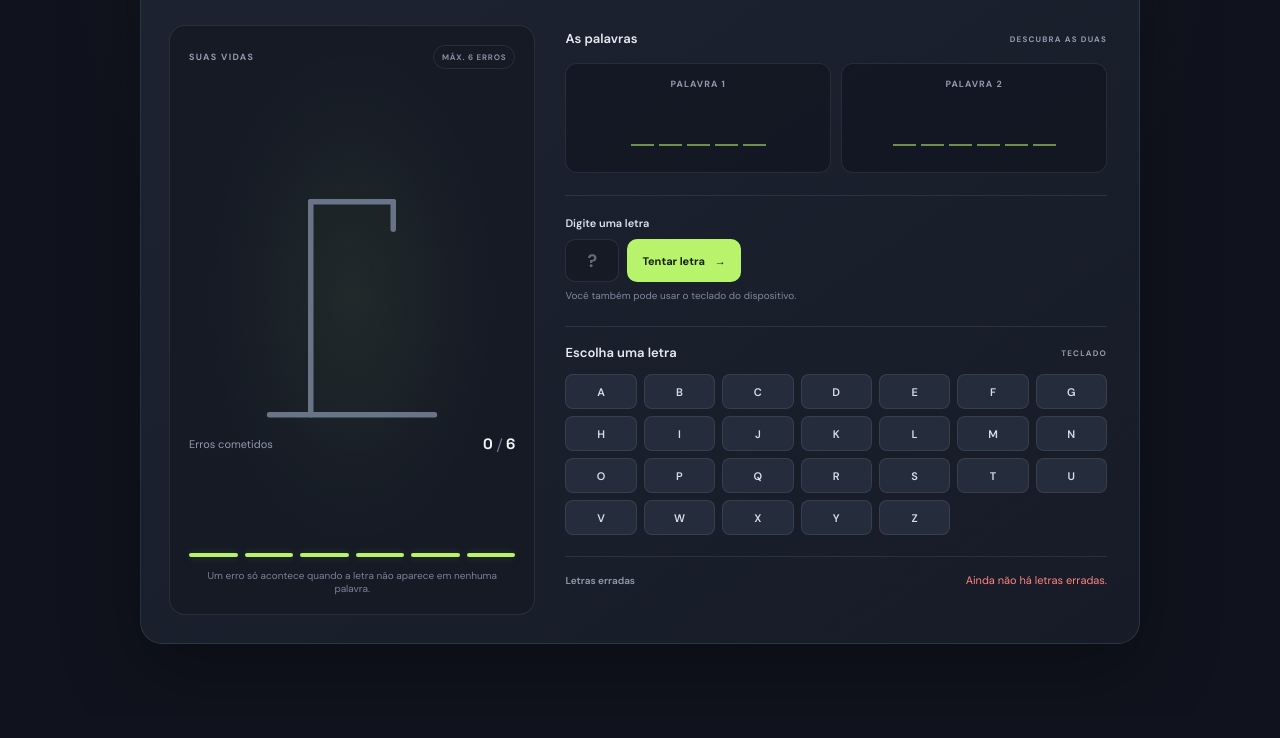
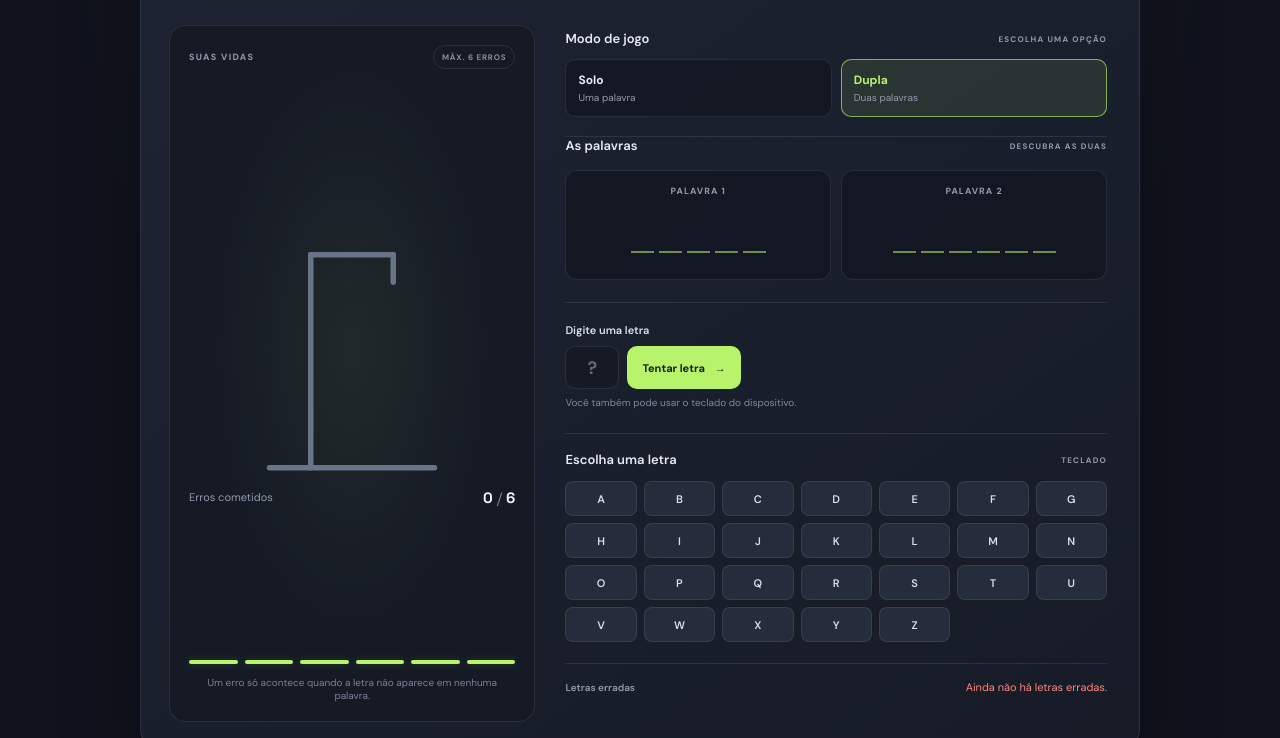
Before and after one commit to MatheusPinho-Dev-BR/JOGO-DA-FORCA, a website: page public/index.html in a window 1280 px wide. Shown: the part 299-1037 px from the top of the page. Before the commit the page ends 1015 px from the top, so only its background shows below. Drawn offline with Linux system fonts and the light colour scheme.

Commit message:
Add solo and duo game modes
Co-authored-by: Copilot <223556219+Copilot@users.noreply.github.com>

```diff
--- a/public/index.html
+++ b/public/index.html
@@ -5,7 +5,7 @@
     <meta name="viewport" content="width=device-width, initial-scale=1">
     <meta name="theme-color" content="#10131d">
     <meta name="description" content="Descubra duas palavras ao mesmo tempo neste jogo da forca em modo dueto.">
-    <title>Jogo da Forca — Modo Dueto</title>
+    <title>Jogo da Forca</title>
     <link rel="stylesheet" href="style.css">
   </head>
   <body>
@@ -14,7 +14,7 @@
         <span class="brand-mark" aria-hidden="true">F</span>
         <span>Jogo da <strong>Forca</strong></span>
       </a>
-      <span class="header-label">DESAFIO EM DUPLA</span>
+      <span class="header-label">ESCOLHA SEU MODO</span>
       <button id="new-game" class="new-game-button" type="button">
         <span aria-hidden="true">↻</span>
         Novo jogo
@@ -25,9 +25,9 @@
       <section class="game-card" aria-labelledby="game-title">
         <div class="game-heading">
           <div>
-            <p class="eyebrow">DUAS PALAVRAS, UMA FORCA</p>
-            <h1 id="game-title">Modo Dueto<span>.</span></h1>
-            <p class="game-subtitle">Adivinhe as duas palavras antes de acabar suas seis vidas.</p>
+            <p class="eyebrow">ESCOLHA COMO JOGAR</p>
+            <h1 id="game-title">Jogo da Forca<span>.</span></h1>
+            <p class="game-subtitle">Jogue sozinho com uma palavra ou em dupla com duas.</p>
           </div>
           <p id="game-status" class="game-status" role="status" aria-live="polite">
             <span class="status-dot" aria-hidden="true"></span>
@@ -62,14 +62,31 @@
             <div class="life-indicators" aria-hidden="true">
               <span></span><span></span><span></span><span></span><span></span><span></span>
             </div>
-            <p class="panel-hint">Um erro só acontece quando a letra não aparece em nenhuma palavra.</p>
+            <p id="panel-hint" class="panel-hint">Um erro só acontece quando a letra não aparece em nenhuma palavra.</p>
           </aside>
 
           <div class="game-controls">
-            <section class="word-section" aria-label="Palavras para adivinhar">
+            <section class="mode-section" aria-labelledby="mode-title">
               <div class="section-heading">
-                <h2>As palavras</h2>
-                <span class="small-label">DESCUBRA AS DUAS</span>
+                <h2 id="mode-title">Modo de jogo</h2>
+                <span class="small-label">ESCOLHA UMA OPÇÃO</span>
+              </div>
+              <div id="mode-selector" class="mode-selector" role="group" aria-label="Modo de jogo">
+                <button id="solo-mode" class="mode-button" type="button" aria-pressed="false">
+                  <strong>Solo</strong>
+                  <span>Uma palavra</span>
+                </button>
+                <button id="duo-mode" class="mode-button" type="button" aria-pressed="true">
+                  <strong>Dupla</strong>
+                  <span>Duas palavras</span>
+                </button>
+              </div>
+            </section>
+
+            <section id="word-section" class="word-section" aria-label="Palavras para adivinhar">
+              <div class="section-heading">
+                <h2 id="word-section-title">As palavras</h2>
+                <span id="word-section-hint" class="small-label">DESCUBRA AS DUAS</span>
               </div>
               <div class="word-pair">
                 <article class="word-card" aria-labelledby="word-a-label">
--- a/public/script.js
+++ b/public/script.js
@@ -125,18 +125,27 @@ const ALPHABET = "ABCDEFGHIJKLMNOPQRSTUVWXYZ";
 const SVG_NS = "http://www.w3.org/2000/svg";
 
 const gameStatus = document.querySelector("#game-status");
+const pageTitle = document.querySelector("title");
 const statusDot = gameStatus.querySelector(".status-dot");
 const hangman = document.querySelector("#hangman");
 const hangmanDescription = document.querySelector("#hangman-description");
 const mistakesDisplay = document.querySelector("#mistakes");
 const wordADisplay = document.querySelector("#word-a-display");
 const wordBDisplay = document.querySelector("#word-b-display");
+const wordBCard = wordBDisplay.closest(".word-card");
+const wordPair = document.querySelector(".word-pair");
+const wordSection = document.querySelector("#word-section");
+const wordSectionTitle = document.querySelector("#word-section-title");
+const wordSectionHint = document.querySelector("#word-section-hint");
+const panelHint = document.querySelector("#panel-hint");
 const letterButtons = document.querySelector("#letter-buttons");
 const guessForm = document.querySelector("#guess-form");
 const letterInput = document.querySelector("#letter");
 const submitButton = guessForm.querySelector('button[type="submit"]');
 const wrongLettersDisplay = document.querySelector("#wrong-letters");
 const newGameButton = document.querySelector("#new-game");
+const soloModeButton = document.querySelector("#solo-mode");
+const duoModeButton = document.querySelector("#duo-mode");
 
 function normalizeLetter(value) {
   return value
@@ -196,10 +205,15 @@ hangman.append(scaffold, body);
 
 let wordA = "";
 let wordB = "";
+let gameMode = "duo";
 let lives = MAX_LIVES;
 let gameResult = null;
 let guessedLetters = new Set();
 let wrongLetters = [];
+
+function getActiveWords() {
+  return gameMode === "solo" ? [wordA] : [wordA, wordB];
+}
 
 function setStatus(message) {
   gameStatus.replaceChildren(statusDot, document.createTextNode(message));
@@ -263,7 +277,7 @@ function renderWrongLetters() {
 function renderLetterButtons() {
   letterButtons.replaceChildren();
   const correctLetters = new Set(
-    [...wordA, ...wordB].map((letter) => normalizeLetter(letter))
+    getActiveWords().flatMap((word) => Array.from(word, normalizeLetter))
   );
 
   Array.from(ALPHABET).forEach((letter) => {
@@ -284,8 +298,22 @@ function renderLetterButtons() {
 }
 
 function updateGame() {
+  const isSolo = gameMode === "solo";
+  pageTitle.textContent = `Jogo da Forca — ${isSolo ? "Solo" : "Dupla"}`;
   renderWord(wordADisplay, wordA, 1);
-  renderWord(wordBDisplay, wordB, 2);
+  if (!isSolo) {
+    renderWord(wordBDisplay, wordB, 2);
+  }
+  wordBCard.hidden = isSolo;
+  wordPair.classList.toggle("is-solo", isSolo);
+  wordSection.setAttribute("aria-label", isSolo ? "Palavra para adivinhar" : "Palavras para adivinhar");
+  wordSectionTitle.textContent = isSolo ? "A palavra" : "As palavras";
+  wordSectionHint.textContent = isSolo ? "DESCUBRA A PALAVRA" : "DESCUBRA AS DUAS";
+  panelHint.textContent = isSolo
+    ? "Descubra a palavra antes de acabar suas seis vidas."
+    : "Um erro só acontece quando a letra não aparece em nenhuma palavra.";
+  soloModeButton.setAttribute("aria-pressed", String(isSolo));
+  duoModeButton.setAttribute("aria-pressed", String(!isSolo));
   renderWrongLetters();
   renderHangman();
   renderLetterButtons();
@@ -295,7 +323,7 @@ function updateGame() {
 }
 
 function hasWon() {
-  return [wordA, wordB].every((word) =>
+  return getActiveWords().every((word) =>
     Array.from(word).every((letter) => guessedLetters.has(normalizeLetter(letter)))
   );
 }
@@ -304,8 +332,12 @@ function finishGame(result) {
   gameResult = result;
   setStatus(
     result === "won"
-      ? "Você venceu! Descobriu as duas palavras."
-      : `Fim de jogo. As palavras eram ${wordA.toLocaleUpperCase("pt-BR")} e ${wordB.toLocaleUpperCase("pt-BR")}.`
+      ? gameMode === "solo"
+        ? "Você venceu! Descobriu a palavra."
+        : "Você venceu! Descobriu as duas palavras."
+      : `Fim de jogo. ${gameMode === "solo" ? "A palavra era" : "As palavras eram"} ${getActiveWords()
+          .map((word) => word.toLocaleUpperCase("pt-BR"))
+          .join(" e ")}.`
   );
   updateGame();
 }
@@ -321,16 +353,24 @@ function makeGuess(value) {
   }
 
   guessedLetters.add(letter);
-  const isCorrect = [wordA, wordB].some((word) =>
+  const isCorrect = getActiveWords().some((word) =>
     Array.from(word).some((wordLetter) => normalizeLetter(wordLetter) === letter)
   );
 
   if (isCorrect) {
-    setStatus(`Boa! A letra ${letter} aparece em pelo menos uma palavra.`);
+    setStatus(
+      gameMode === "solo"
+        ? `Boa! A letra ${letter} está na palavra.`
+        : `Boa! A letra ${letter} aparece em pelo menos uma palavra.`
+    );
   } else {
     lives -= 1;
     wrongLetters.push(letter);
-    setStatus(`A letra ${letter} não aparece em nenhuma palavra. Você perdeu uma vida.`);
+    setStatus(
+      gameMode === "solo"
+        ? `A letra ${letter} não está na palavra. Você perdeu uma vida.`
+        : `A letra ${letter} não aparece em nenhuma palavra. Você perdeu uma vida.`
+    );
   }
 
   updateGame();
@@ -342,15 +382,19 @@ function makeGuess(value) {
   }
 }
 
-function startNewGame() {
+function startNewGame(mode = gameMode) {
+  gameMode = mode;
   const firstIndex = Math.floor(Math.random() * WORDS.length);
-  let secondIndex = Math.floor(Math.random() * (WORDS.length - 1));
-  if (secondIndex >= firstIndex) {
-    secondIndex += 1;
+  wordA = WORDS[firstIndex];
+  if (gameMode === "duo") {
+    let secondIndex = Math.floor(Math.random() * (WORDS.length - 1));
+    if (secondIndex >= firstIndex) {
+      secondIndex += 1;
+    }
+    wordB = WORDS[secondIndex];
+  } else {
+    wordB = "";
   }
-
-  wordA = WORDS[firstIndex];
-  wordB = WORDS[secondIndex];
   lives = MAX_LIVES;
   gameResult = null;
   guessedLetters = new Set();
@@ -386,5 +430,7 @@ document.addEventListener("keydown", (event) => {
 });
 
 newGameButton.addEventListener("click", startNewGame);
+soloModeButton.addEventListener("click", () => startNewGame("solo"));
+duoModeButton.addEventListener("click", () => startNewGame("duo"));
 
 startNewGame();
--- a/public/style.css
+++ b/public/style.css
@@ -311,6 +311,66 @@ button {
 
 .small-label {
   font-size: 8px;
+}
+
+.mode-section {
+  padding-bottom: 19px;
+  border-bottom: 1px solid var(--border);
+}
+
+.mode-selector {
+  margin-top: 12px;
+  display: grid;
+  grid-template-columns: repeat(2, minmax(0, 1fr));
+  gap: 9px;
+}
+
+.mode-button {
+  min-width: 0;
+  min-height: 58px;
+  padding: 9px 12px;
+  display: flex;
+  flex-direction: column;
+  align-items: flex-start;
+  justify-content: center;
+  gap: 3px;
+  border: 1px solid var(--border);
+  border-radius: 10px;
+  background: rgba(15, 19, 29, 0.56);
+  color: #e7ebf5;
+  cursor: pointer;
+  text-align: left;
+  transition: background 160ms ease, border-color 160ms ease;
+}
+
+.mode-button strong {
+  font-size: 12px;
+}
+
+.mode-button span {
+  color: var(--muted);
+  font-size: 10px;
+}
+
+.mode-button:hover {
+  border-color: rgba(183, 243, 107, 0.45);
+}
+
+.mode-button[aria-pressed="true"] {
+  border-color: rgba(183, 243, 107, 0.65);
+  background: rgba(183, 243, 107, 0.1);
+}
+
+.mode-button[aria-pressed="true"] strong {
+  color: var(--accent);
+}
+
+.word-pair.is-solo {
+  grid-template-columns: minmax(0, 1fr);
+}
+
+.word-card[hidden] {
+  display: none;
 }
 
 .word-section {
```
